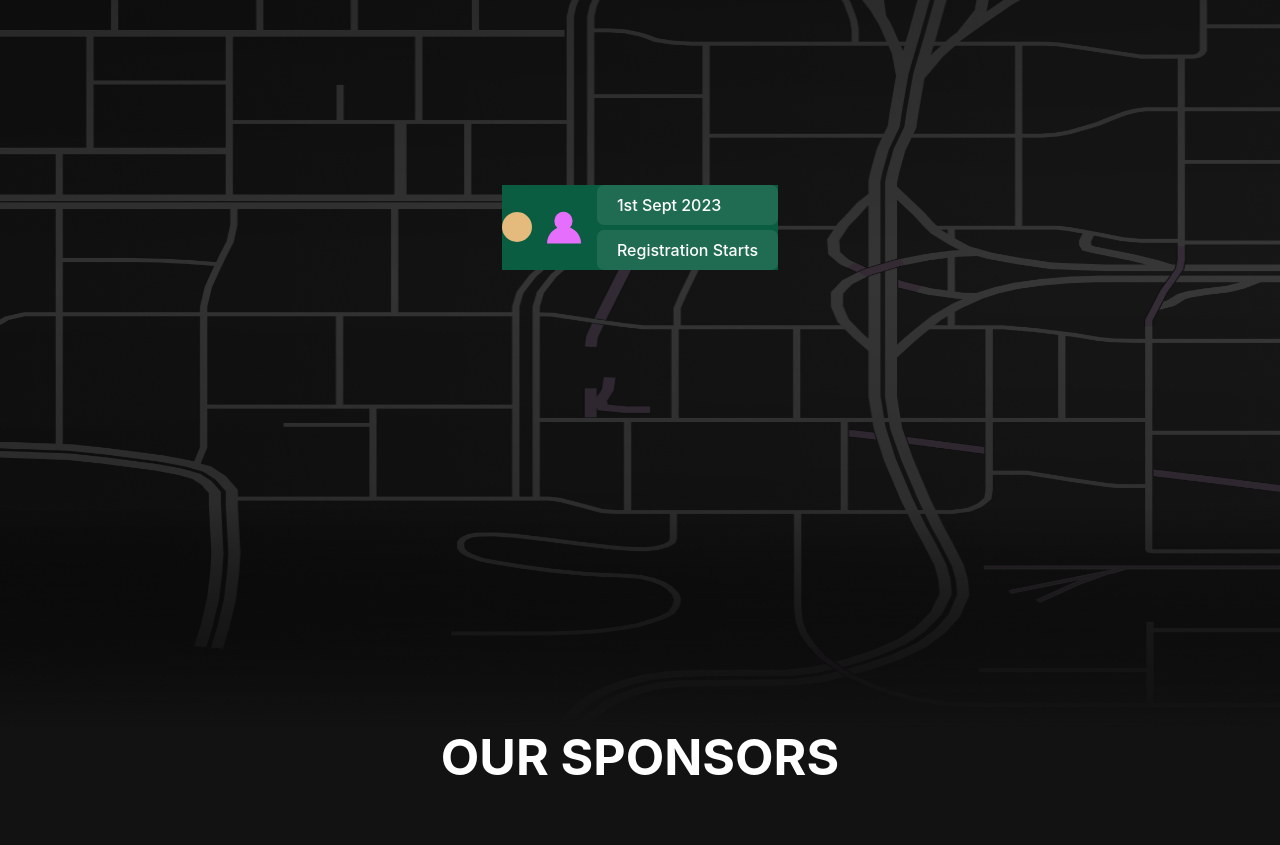
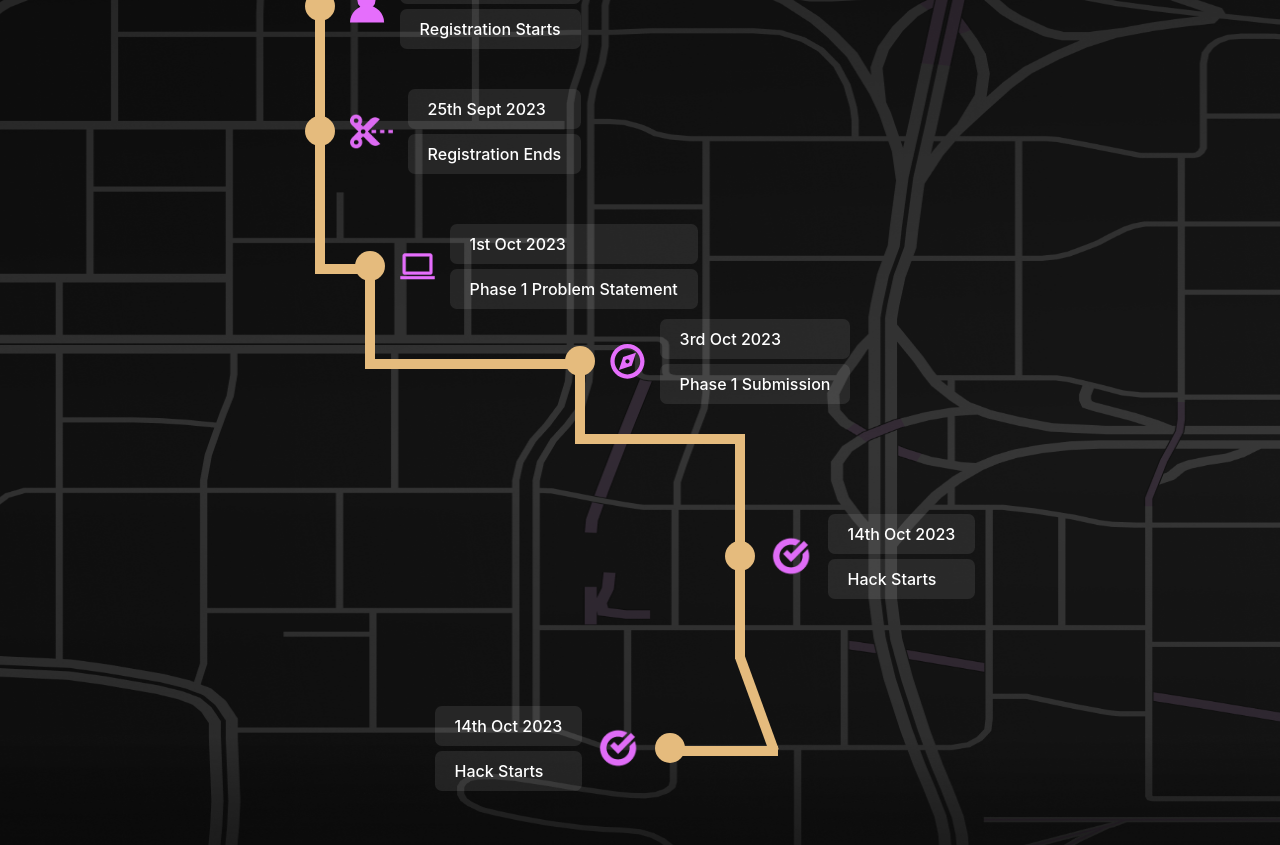
Before and after one commit to gtech-mulearn/gtahackathon, a React (Create React App) app: page /sandshores in a window 1280 px wide. Shown: the part 1820-2665 px from the top of the page. Built offline with nearby package versions, Linux system fonts and the light colour scheme.

Commit message:
time line set for desktop

```diff
--- a/src/HackathonPages/GTASandshore/Components/Journey/Journey.jsx
+++ b/src/HackathonPages/GTASandshore/Components/Journey/Journey.jsx
@@ -24,7 +24,55 @@ const Journey = () => {
                 <p>Registration Starts</p>
               </div>
             </div>
+            <div className={styles.stickone}></div>
+            <div className={styles.contentContainer}>
+              <div className={styles.circle}></div>
+              <img src={Scissors} alt="" />
+              <div className={styles.ptagWrapper}>
+                <p>25th Sept 2023</p>
+                <p>Registration Ends</p>
+              </div>
+            </div>
+            <div className={styles.sticktwo}></div>
+            <div className={`${styles.contentContainer} ${styles.phaseone}`}>
+              <div className={styles.circle}></div>
+              <ComputerSvg />
+              <div className={styles.ptagWrapper}>
+                <p>1st Oct 2023</p>
+                <p>Phase 1 Problem Statement</p>
+              </div>
+            </div>
+            <div className={styles.stickthree}></div>
+            <div className={`${styles.contentContainer} ${styles.phasetwo}`}>
+              <div className={styles.circle}></div>
+              <CompusSvg />
+              <div className={styles.ptagWrapper}>
+                <p>3rd Oct 2023</p>
+                <p>Phase 1 Submission</p>
+              </div>
+            </div>
+            <div className={styles.stickfour}></div>
+            <div className={styles.stickfourSub}></div>
 
+            <div className={`${styles.contentContainer} ${styles.phasethree}`}>
+              <div className={styles.circle}></div>
+              <img src={Check} alt="" />
+              <div className={styles.ptagWrapper}>
+                <p>14th Oct 2023</p>
+                <p>Hack Starts</p>
+              </div>
+            </div>
+            <div className={styles.stickfive}></div>
+            <div className={styles.stickfiveSub}></div>
+            <div className={styles.sticksix}></div>
+            <div className={`${styles.contentContainer} ${styles.phasefour}`}>
+              <div className={styles.ptagWrapper}>
+                <p>14th Oct 2023</p>
+                <p>Hack Starts</p>
+              </div>
+              <img src={Check} alt="" />
+              <div className={styles.circle}></div>
+            </div>
           </div>
         </div>
       </div>
--- a/src/HackathonPages/GTASandshore/Components/Journey/Journey.module.css
+++ b/src/HackathonPages/GTASandshore/Components/Journey/Journey.module.css
@@ -22,7 +22,7 @@
   position: relative;
   width: 100%;
   height: 100%;
-  min-height: 1000px;
+  min-height: 1300px;
   display: flex;
   align-items: center;
   justify-content: center;
@@ -38,7 +38,9 @@
 .timelineWrapper {
   position: absolute;
   z-index: 5000;
-  background-color: rgb(10, 93, 65);
+  display: flex;
+  flex-direction: column;
+  align-items: flex-start;
 }
 .contentContainer {
   display: flex;
@@ -51,6 +53,11 @@
   height: 30px;
   background-color: #e5bb7d;
   border-radius: 50%;
+}
+.contentContainer img {
+  width: 43px;
+  height: 43px;
+  object-fit: contain;
 }
 .ptagWrapper {
   display: flex;
@@ -66,6 +73,75 @@
   padding: 10px 20px;
   font-weight: 500;
 }
+
+.stickone {
+  width: 10px;
+  height: 100px;
+  background-color: #e5bb7d;
+  margin: -30px 0px -30px 10px;
+}
+
+.sticktwo {
+  width: 40px;
+  margin: -30px 0px 0px 10px;
+  height: 120px;
+  border-left: 10px solid #e5bb7d;
+  border-bottom: 10px solid #e5bb7d;
+}
+
+.phaseone {
+  margin: -50px 0px 0px 50px;
+}
+.stickthree {
+  width: 200px;
+  margin: -30px 0px 0px 60px;
+  height: 80px;
+  border-left: 10px solid #e5bb7d;
+  border-bottom: 10px solid #e5bb7d;
+}
+.phasetwo {
+  margin: -50px 0px 0px 260px;
+}
+.stickfour {
+  width: 160px;
+  margin: -30px 0px 0px 270px;
+  height: 60px;
+  border-left: 10px solid #e5bb7d;
+  border-bottom: 10px solid #e5bb7d;
+}
+.stickfourSub {
+  width: 10px;
+  height: 100px;
+  background-color: #e5bb7d;
+  margin: 0px 0px -30px 430px;
+}
+.phasethree {
+  margin: 0px 0px 0px 420px;
+}
+.stickfive {
+  width: 10px;
+  margin: -30px 0px 0px 430px;
+  height: 90px;
+  background-color: #e5bb7d;
+}
+.stickfiveSub {
+  width: 10px;
+  height: 100px;
+  background-color: #e5bb7d;
+  margin: -5px 0px -30px 447px;
+  transform: rotate(-20deg);
+}
+.sticksix{
+    width: 100px;
+  margin: 22px 0px 0px 373px;
+  height: 10px;
+  background-color: #e5bb7d;
+}
+.phasefour{
+  margin: -50px 0px 0px 130px;
+
+}
+
 @media screen and (max-width: 700px) {
   .mapWrapper {
     min-height: 700px;
--- a/src/assets/svg/svg.tsx
+++ b/src/assets/svg/svg.tsx
@@ -262,7 +262,7 @@ export const PersonSvg = () => {
     <svg
       xmlns="http://www.w3.org/2000/svg"
       width="35"
-      height="33"
+      height="35"
       viewBox="0 0 35 33"
       fill="none"
     >
@@ -280,8 +280,8 @@ export const ComputerSvg = () => {
   return (
     <svg
       xmlns="http://www.w3.org/2000/svg"
-      width="47"
-      height="36"
+      width="35"
+      height="35"
       viewBox="0 0 47 36"
       fill="none"
     >
@@ -304,8 +304,8 @@ export const CompusSvg = () => {
   return (
     <svg
       xmlns="http://www.w3.org/2000/svg"
-      width="50"
-      height="51"
+      width="35"
+      height="35"
       viewBox="0 0 50 51"
       fill="none"
     >
```
